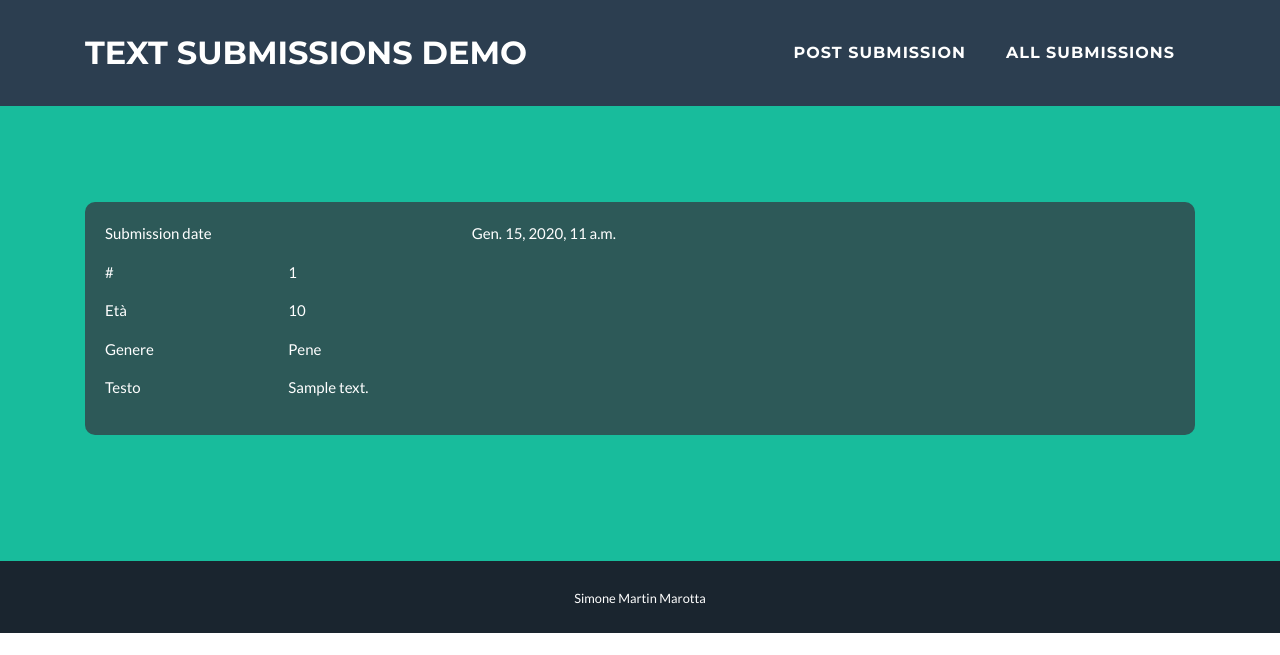
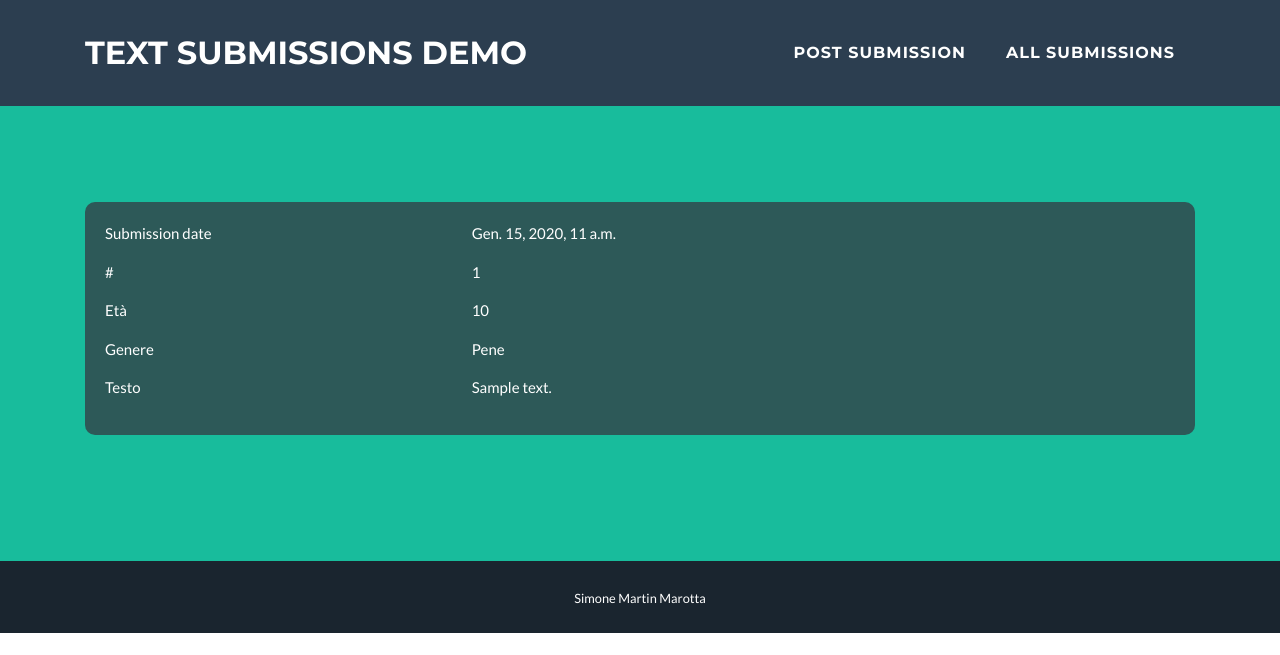
Before and after one commit to c0pper/datacollector, a Django app: page /submission_list in a window 1280 px wide. Shown: the top 655 px of the page. Run offline with Django 3.2, Linux system fonts and the light colour scheme; tables that the repository leaves empty hold one stand-in row (values such as "Sample post"); some libraries are stand-ins or nearby versions.

Commit message:
template added

```diff
--- a/collector/templates/collector/submission_list.html
+++ b/collector/templates/collector/submission_list.html
@@ -12,7 +12,7 @@
                 </div>
             </div>
             <div class="row">
-                <div class="col-2">
+                <div class="col-4">
                     <p>#</p>
                 </div>
                 <div class="col">
@@ -20,7 +20,7 @@
                 </div>
             </div>
             <div class="row">
-                <div class="col-2">
+                <div class="col-4">
                     <p>Età</p>
                 </div>
                 <div class="col">
@@ -28,7 +28,7 @@
                 </div>
             </div>
             <div class="row">
-                <div class="col-2">
+                <div class="col-4">
                     <p>Genere</p>
                 </div>
                 <div class="col">
@@ -36,7 +36,7 @@
                 </div>
             </div>
             <div class="row">
-                <div class="col-2">
+                <div class="col-4">
                     <p>Testo</p>
                 </div>
                 <div class="col">
```
